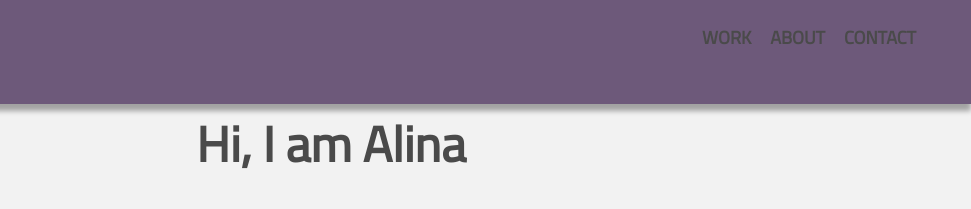
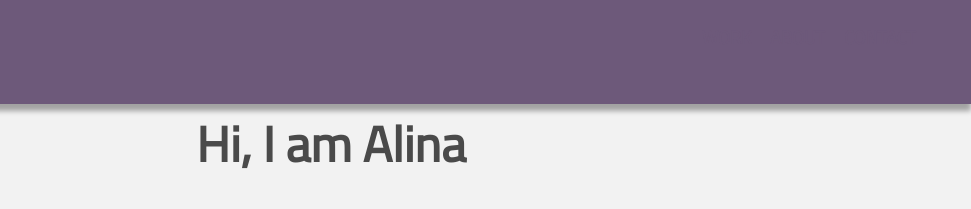
Before and after one commit to alinanazaryan/portfolio-website, a plain HTML site: page about.html in a window 1280 px wide. Shown: the top 209 px of the page, 309-1280 px from the left. Drawn offline with nearby package versions, Linux system fonts and the light colour scheme.

Commit message:
Update style.css

```diff
--- a/css/style.css
+++ b/css/style.css
@@ -133,7 +133,7 @@ nav > ul > li > a {
     padding: 0;
     text-transform: uppercase;
     font-weight: 700;
-    color: #4a4a4a;
+    color: #6d597a;
     margin-left: 15px;
 }
 nav > ul {
```
